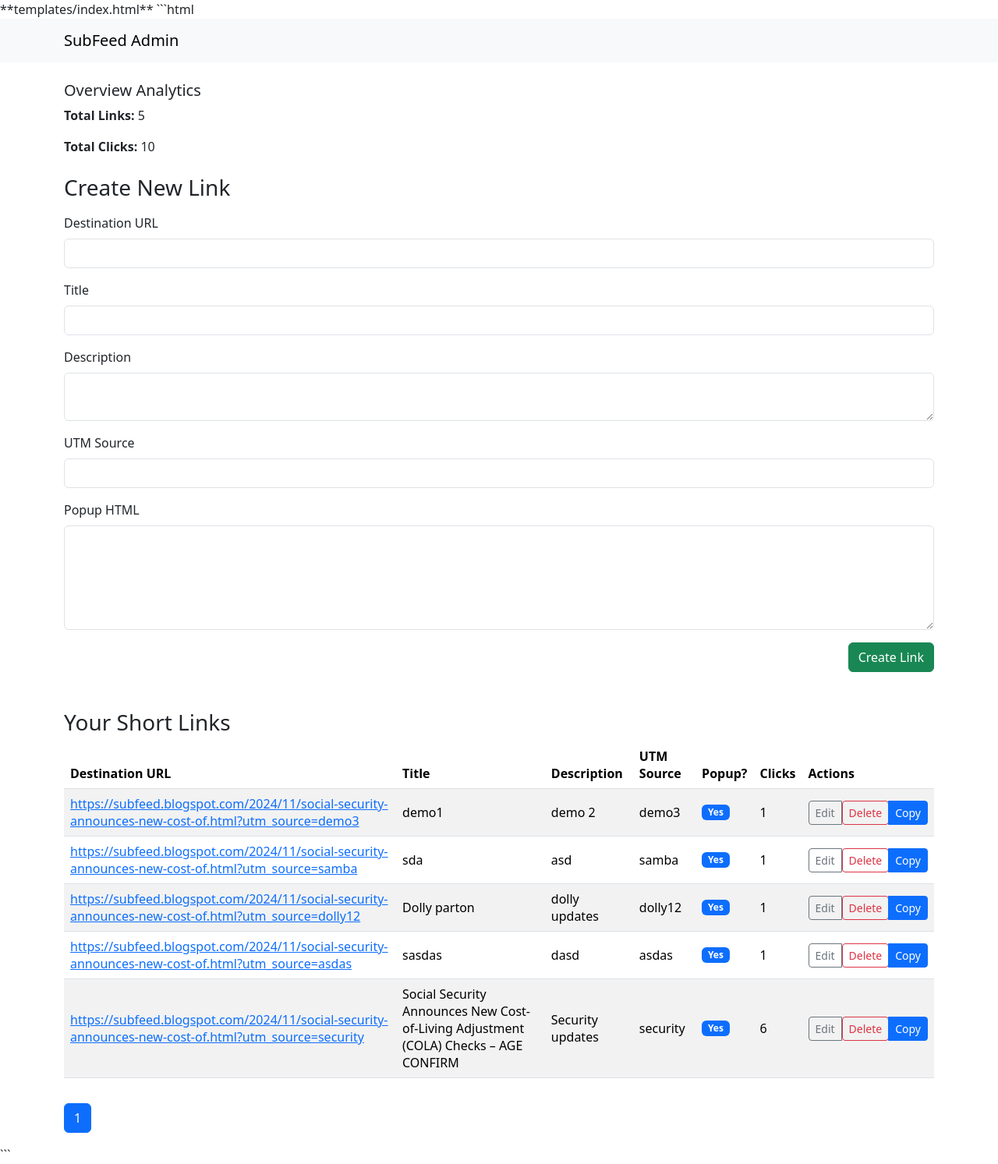
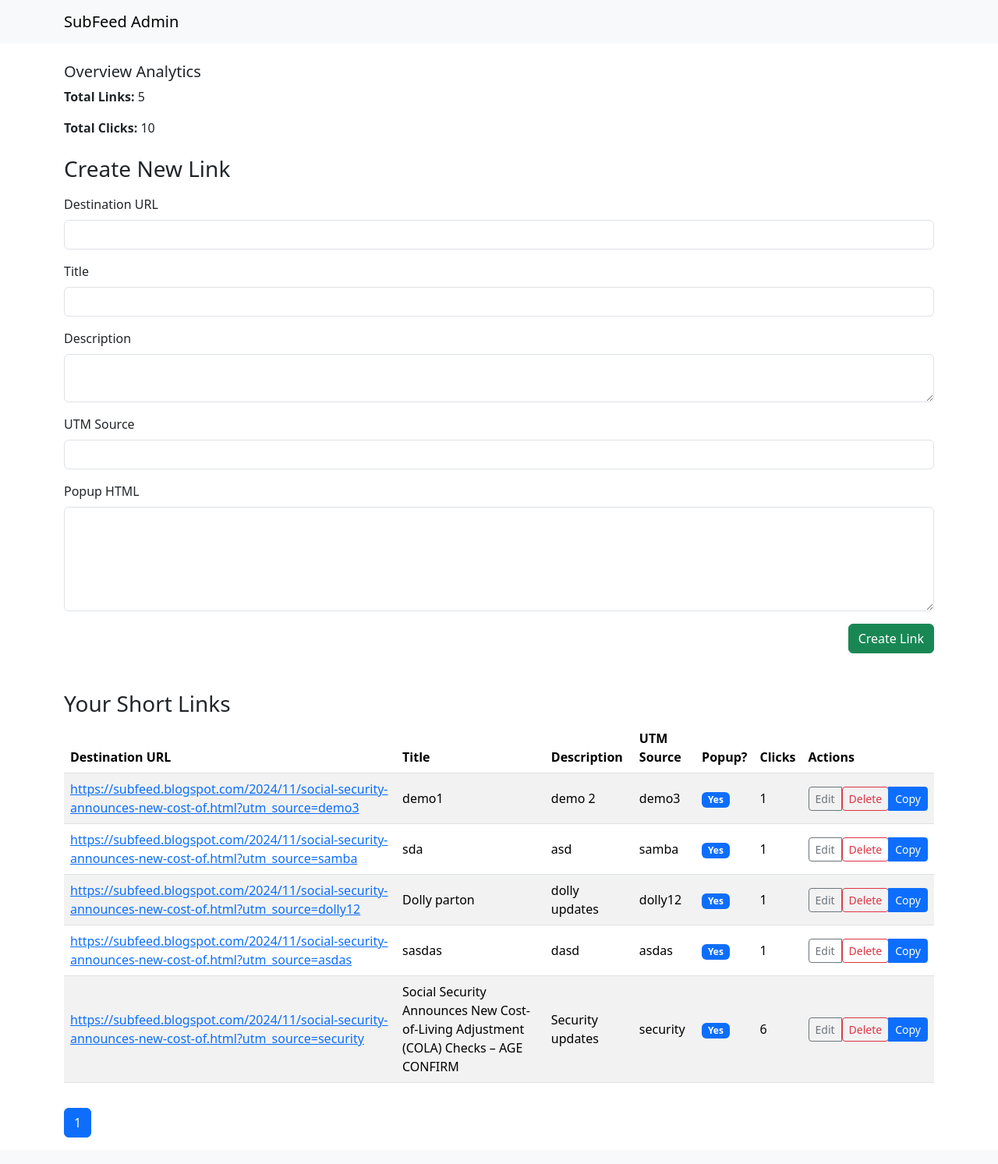
Before and after one commit to antoancms/subfeed, a Flask app: page /home in a window 1280 px wide. Shown: the whole page at 78% size. After the commit the page ends 1459 px from the top, so only its background shows below. Run offline with Flask 3, Linux system fonts and the light colour scheme; the visitor is signed in with stand-in values (Sample User, id 1); some libraries are stand-ins or nearby versions.

Commit message:
Update index.html

````diff
--- a/templates/index.html
+++ b/templates/index.html
@@ -1,5 +1,3 @@
-**templates/index.html**
-```html
 <!DOCTYPE html>
 <html lang="en">
 <head>
@@ -137,4 +135,3 @@
   <script src="https://cdn.jsdelivr.net/npm/bootstrap@5.3.2/dist/js/bootstrap.bundle.min.js"></script>
 </body>
 </html>
-```
````
